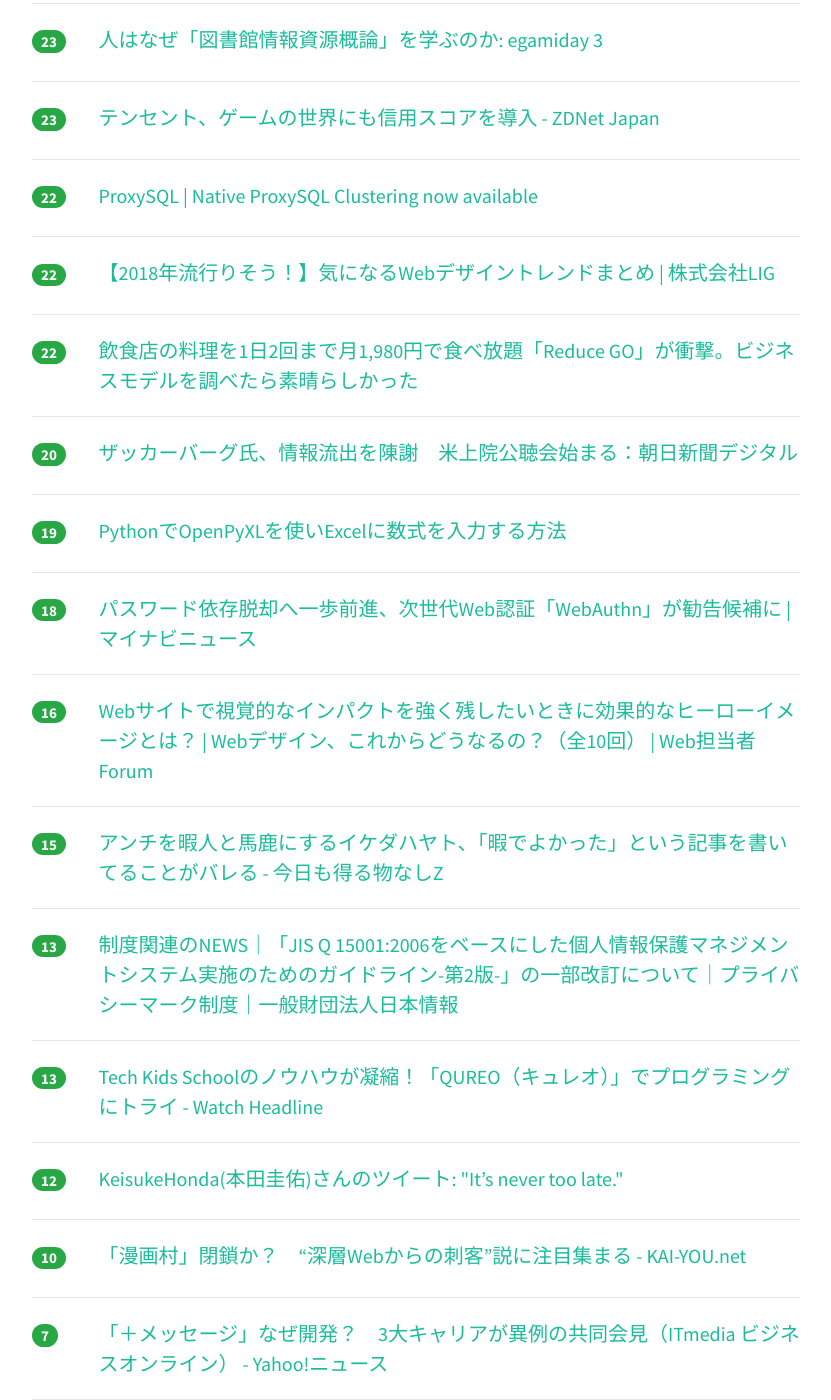
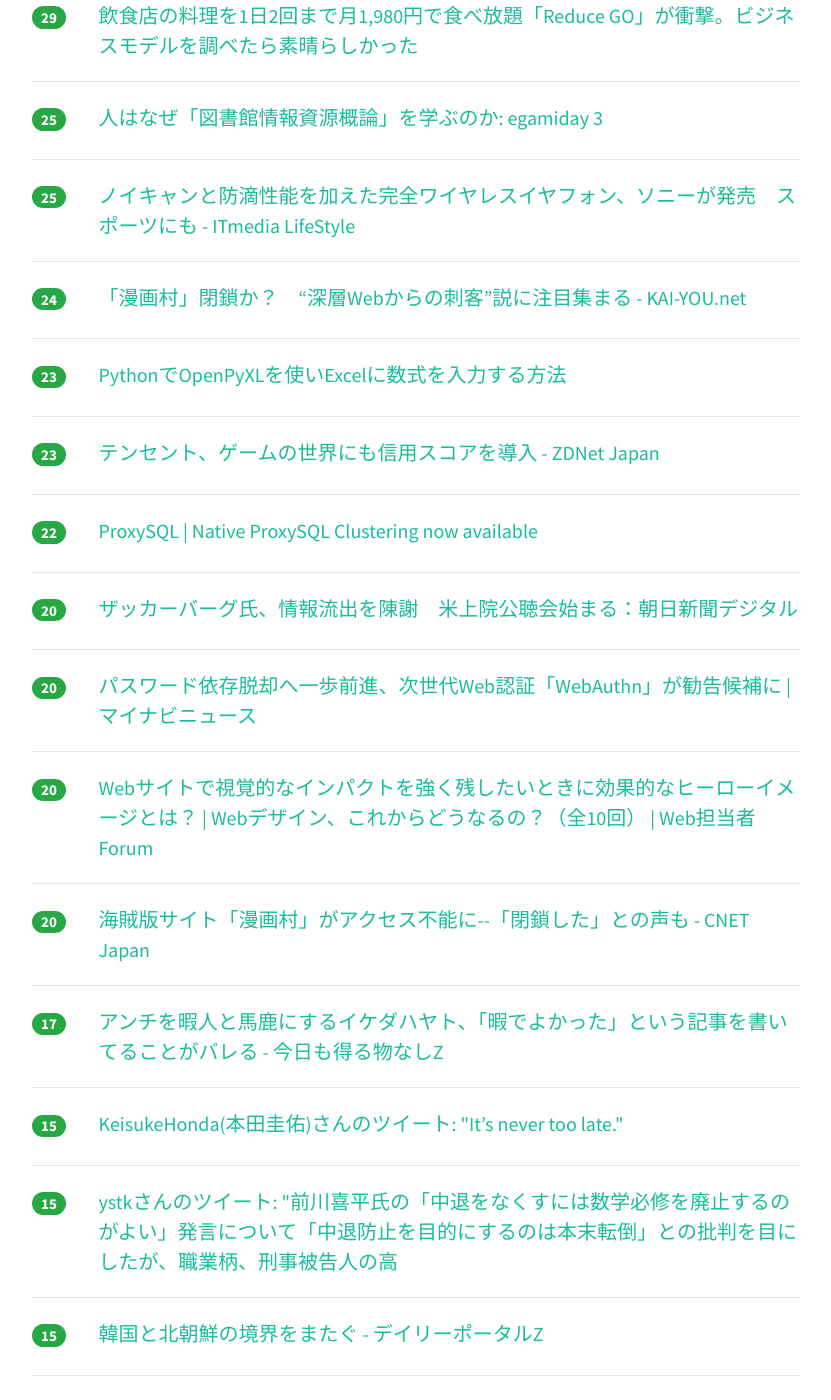
Before and after one commit to yatta47/hatena-matome-site, a Jekyll site: the page built from _posts/2018-04-11-hatena.md, in a window 1280 px wide and 1400 px high, scrolled down 2546 px. Shown: the whole window, without its empty margins (224-1055 px from the left). Built offline with Jekyll 4.4.1, drawn with Linux system fonts in a browser that asks for light colours; nearby versions of some CDN libraries; some of the changed text lies outside the part shown.

Commit message:
Updated 2018-04-11

```diff
--- a/_posts/2018-04-11-hatena.md
+++ b/_posts/2018-04-11-hatena.md
@@ -1,33 +1,38 @@
 ---
 layout: post
 title:  "2018-04-11 はてぶIT"
-date:   2018-04-11 14:01:33
+date:   2018-04-11 15:01:33
 tags: [it-hotentry]
 ---
-41 件のデータあり
+45 件のデータあり
 
 <hr><div class="row">
-<div class="col-1"><span class="badge badge-pill badge-success h2">271</span></div>
+<div class="col-1"><span class="badge badge-pill badge-success h2">321</span></div>
 <div class="col-11"><a href='http://mercan.mercari.com/entry/2018/04/10/163322' target='_blank'>社内のSlack文化に密かに感動している件について #メルカリな日々 2018/4/10 - mercan（メルカン）</a></div>
 </div>
 <hr>
 <div class="row">
-<div class="col-1"><span class="badge badge-pill badge-success h2">258</span></div>
+<div class="col-1"><span class="badge badge-pill badge-success h2">278</span></div>
 <div class="col-11"><a href='http://www.publickey1.jp/blog/18/googlenetflixkayenta.html' target='_blank'>GoogleとNetflix、カナリアリリース分析ツール「Kayenta」オープンソースで公開。新たにデプロイしたリリースに問題がないかを自動分析 － Publickey</a></div>
 </div>
 <hr>
 <div class="row">
-<div class="col-1"><span class="badge badge-pill badge-success h2">155</span></div>
+<div class="col-1"><span class="badge badge-pill badge-success h2">159</span></div>
 <div class="col-11"><a href='https://qiita.com/IshitaTakeshi/items/915de731d8081e711ae5' target='_blank'>SSDで道路の損傷を検出した - Qiita</a></div>
 </div>
 <hr>
 <div class="row">
-<div class="col-1"><span class="badge badge-pill badge-success h2">130</span></div>
+<div class="col-1"><span class="badge badge-pill badge-success h2">135</span></div>
 <div class="col-11"><a href='https://github.com/ten' target='_blank'>Thank you for making 10 years of GitHub possible · GitHub</a></div>
 </div>
 <hr>
 <div class="row">
-<div class="col-1"><span class="badge badge-pill badge-success h2">85</span></div>
+<div class="col-1"><span class="badge badge-pill badge-success h2">102</span></div>
+<div class="col-11"><a href='https://blog.piyo.tech/posts/2018-04-11-react-native/' target='_blank'>React Nativeで自社サービスのiOS/Androidアプリをリプレイスした話 - ぴよログ</a></div>
+</div>
+<hr>
+<div class="row">
+<div class="col-1"><span class="badge badge-pill badge-success h2">92</span></div>
 <div class="col-11"><a href='https://www.fxsitecompat.com/ja/docs/2018/basic-auth-credentials-are-now-encoded-in-utf-8-instead-of-iso-8859-1/' target='_blank'>Basic 認証情報が ISO-8859-1 から UTF-8 によるエンコードに変わりました (影響あり) | Firefox サイト互換性情報</a></div>
 </div>
 <hr>
@@ -37,38 +42,38 @@ tags: [it-hotentry]
 </div>
 <hr>
 <div class="row">
-<div class="col-1"><span class="badge badge-pill badge-success h2">73</span></div>
-<div class="col-11"><a href='https://blog.piyo.tech/posts/2018-04-11-react-native/' target='_blank'>React Nativeで自社サービスのiOS/Androidアプリをリプレイスした話 - ぴよログ</a></div>
+<div class="col-1"><span class="badge badge-pill badge-success h2">66</span></div>
+<div class="col-11"><a href='http://developer.kaizenplatform.com/entry/glidenote/2018-04-11' target='_blank'>Kaizen Platformで行っているOnboardingプロセス - Kaizen Platform 開発者ブログ</a></div>
 </div>
 <hr>
 <div class="row">
-<div class="col-1"><span class="badge badge-pill badge-success h2">56</span></div>
+<div class="col-1"><span class="badge badge-pill badge-success h2">64</span></div>
+<div class="col-11"><a href='http://www.publickey1.jp/blog/18/ruby_on_rails_52active_storageredis.html' target='_blank'>Ruby on Rails 5.2正式版発表。Active Storageによるクラウドストレージ対応、Redisでのキャッシュ対応など － Publickey</a></div>
+</div>
+<hr>
+<div class="row">
+<div class="col-1"><span class="badge badge-pill badge-success h2">63</span></div>
+<div class="col-11"><a href='http://news.livedoor.com/article/detail/14562118/' target='_blank'>海賊版サイト「漫画村」が閉鎖か 管理人逃亡との憶測も - ライブドアニュース</a></div>
+</div>
+<hr>
+<div class="row">
+<div class="col-1"><span class="badge badge-pill badge-success h2">59</span></div>
 <div class="col-11"><a href='https://www.nikkei.com/article/DGXMZO29214870Q8A410C1CR8000/' target='_blank'>Ｐマーク発行機関も「パスワード定期変更は不要」　　：日本経済新聞</a></div>
 </div>
 <hr>
 <div class="row">
-<div class="col-1"><span class="badge badge-pill badge-success h2">56</span></div>
-<div class="col-11"><a href='http://www.publickey1.jp/blog/18/ruby_on_rails_52active_storageredis.html' target='_blank'>Ruby on Rails 5.2正式版発表。Active Storageによるクラウドストレージ対応、Redisでのキャッシュ対応など － Publickey</a></div>
-</div>
-<hr>
-<div class="row">
-<div class="col-1"><span class="badge badge-pill badge-success h2">53</span></div>
+<div class="col-1"><span class="badge badge-pill badge-success h2">58</span></div>
 <div class="col-11"><a href='https://coliss.com/articles/build-websites/operation/work/confirmation-guidline-for-advertisement-production.html' target='_blank'>フリーランスの人も知っておきたい！メールで要件やスケジュール、修正の内容をやり取りする時のガイドライン | コリス</a></div>
 </div>
 <hr>
 <div class="row">
-<div class="col-1"><span class="badge badge-pill badge-success h2">52</span></div>
-<div class="col-11"><a href='http://developer.kaizenplatform.com/entry/glidenote/2018-04-11' target='_blank'>Kaizen Platformで行っているOnboardingプロセス - Kaizen Platform 開発者ブログ</a></div>
-</div>
-<hr>
-<div class="row">
-<div class="col-1"><span class="badge badge-pill badge-success h2">47</span></div>
+<div class="col-1"><span class="badge badge-pill badge-success h2">49</span></div>
 <div class="col-11"><a href='https://baigie.me/nippo/2018/04/11/landing-page-7point/' target='_blank'>ランディングページのデザインに必要な7つの心がけ | ベイジの日報</a></div>
 </div>
 <hr>
 <div class="row">
-<div class="col-1"><span class="badge badge-pill badge-success h2">44</span></div>
-<div class="col-11"><a href='http://news.livedoor.com/article/detail/14562118/' target='_blank'>海賊版サイト「漫画村」が閉鎖か 管理人逃亡との憶測も - ライブドアニュース</a></div>
+<div class="col-1"><span class="badge badge-pill badge-success h2">46</span></div>
+<div class="col-11"><a href='https://cloud.watch.impress.co.jp/docs/news/1116199.html' target='_blank'>TIS、機械学習で感情解析を行うためのデータセット「chABSA-dataset」を無償公開 - クラウド Watch</a></div>
 </div>
 <hr>
 <div class="row">
@@ -82,12 +87,7 @@ tags: [it-hotentry]
 </div>
 <hr>
 <div class="row">
-<div class="col-1"><span class="badge badge-pill badge-success h2">43</span></div>
-<div class="col-11"><a href='https://cloud.watch.impress.co.jp/docs/news/1116199.html' target='_blank'>TIS、機械学習で感情解析を行うためのデータセット「chABSA-dataset」を無償公開 - クラウド Watch</a></div>
-</div>
-<hr>
-<div class="row">
-<div class="col-1"><span class="badge badge-pill badge-success h2">39</span></div>
+<div class="col-1"><span class="badge badge-pill badge-success h2">41</span></div>
 <div class="col-11"><a href='http://www.itmedia.co.jp/mobile/articles/1804/10/news128.html' target='_blank'>SMSやキャリアメールとの違いは？　「＋メッセージ」でできること、できないこと (1/2) - ITmedia Mobile</a></div>
 </div>
 <hr>
@@ -97,13 +97,23 @@ tags: [it-hotentry]
 </div>
 <hr>
 <div class="row">
+<div class="col-1"><span class="badge badge-pill badge-success h2">35</span></div>
+<div class="col-11"><a href='https://jp.techcrunch.com/2018/04/11/aidemy/' target='_blank'>エンジニアも使うAIプログラミング学習サイト「Aidemy」が1万ユーザー突破、有料プランも開始 | TechCrunch Japan</a></div>
+</div>
+<hr>
+<div class="row">
+<div class="col-1"><span class="badge badge-pill badge-success h2">35</span></div>
+<div class="col-11"><a href='https://anond.hatelabo.jp/20180411003650' target='_blank'>派遣のプログラマが使えない理由</a></div>
+</div>
+<hr>
+<div class="row">
 <div class="col-1"><span class="badge badge-pill badge-success h2">31</span></div>
 <div class="col-11"><a href='http://jaykogami.com/2018/04/15100.html' target='_blank'>音楽業界が16.5%の二桁成長したアメリカは、いかに「音楽ストリーミングの国」として成功したか？ | All Digital Music</a></div>
 </div>
 <hr>
 <div class="row">
-<div class="col-1"><span class="badge badge-pill badge-success h2">30</span></div>
-<div class="col-11"><a href='https://anond.hatelabo.jp/20180411003650' target='_blank'>派遣のプログラマが使えない理由</a></div>
+<div class="col-1"><span class="badge badge-pill badge-success h2">31</span></div>
+<div class="col-11"><a href='https://liginc.co.jp/392211' target='_blank'>【2018年流行りそう！】気になるWebデザイントレンドまとめ | 株式会社LIG</a></div>
 </div>
 <hr>
 <div class="row">
@@ -112,8 +122,13 @@ tags: [it-hotentry]
 </div>
 <hr>
 <div class="row">
-<div class="col-1"><span class="badge badge-pill badge-success h2">26</span></div>
-<div class="col-11"><a href='https://jp.techcrunch.com/2018/04/11/aidemy/' target='_blank'>エンジニアも使うAIプログラミング学習サイト「Aidemy」が1万ユーザー突破、有料プランも開始 | TechCrunch Japan</a></div>
+<div class="col-1"><span class="badge badge-pill badge-success h2">29</span></div>
+<div class="col-11"><a href='http://it-rush.com/reduce-go' target='_blank'>飲食店の料理を1日2回まで月1,980円で食べ放題「Reduce GO」が衝撃。ビジネスモデルを調べたら素晴らしかった</a></div>
+</div>
+<hr>
+<div class="row">
+<div class="col-1"><span class="badge badge-pill badge-success h2">25</span></div>
+<div class="col-11"><a href='http://egamiday3.seesaa.net/article/458716536.html' target='_blank'>人はなぜ「図書館情報資源概論」を学ぶのか: egamiday 3</a></div>
 </div>
 <hr>
 <div class="row">
@@ -122,8 +137,13 @@ tags: [it-hotentry]
 </div>
 <hr>
 <div class="row">
+<div class="col-1"><span class="badge badge-pill badge-success h2">24</span></div>
+<div class="col-11"><a href='http://kai-you.net/article/52359' target='_blank'>「漫画村」閉鎖か？　“深層Webからの刺客”説に注目集まる - KAI-YOU.net</a></div>
+</div>
+<hr>
+<div class="row">
 <div class="col-1"><span class="badge badge-pill badge-success h2">23</span></div>
-<div class="col-11"><a href='http://egamiday3.seesaa.net/article/458716536.html' target='_blank'>人はなぜ「図書館情報資源概論」を学ぶのか: egamiday 3</a></div>
+<div class="col-11"><a href='https://tonari-it.com/python-openpyxl-formula/' target='_blank'>PythonでOpenPyXLを使いExcelに数式を入力する方法</a></div>
 </div>
 <hr>
 <div class="row">
@@ -137,38 +157,43 @@ tags: [it-hotentry]
 </div>
 <hr>
 <div class="row">
-<div class="col-1"><span class="badge badge-pill badge-success h2">22</span></div>
-<div class="col-11"><a href='https://liginc.co.jp/392211' target='_blank'>【2018年流行りそう！】気になるWebデザイントレンドまとめ | 株式会社LIG</a></div>
-</div>
-<hr>
-<div class="row">
-<div class="col-1"><span class="badge badge-pill badge-success h2">22</span></div>
-<div class="col-11"><a href='http://it-rush.com/reduce-go' target='_blank'>飲食店の料理を1日2回まで月1,980円で食べ放題「Reduce GO」が衝撃。ビジネスモデルを調べたら素晴らしかった</a></div>
-</div>
-<hr>
-<div class="row">
 <div class="col-1"><span class="badge badge-pill badge-success h2">20</span></div>
 <div class="col-11"><a href='https://www.asahi.com/articles/ASL4C0T9CL4BUHBI03B.html' target='_blank'>ザッカーバーグ氏、情報流出を陳謝　米上院公聴会始まる：朝日新聞デジタル</a></div>
 </div>
 <hr>
 <div class="row">
-<div class="col-1"><span class="badge badge-pill badge-success h2">19</span></div>
-<div class="col-11"><a href='https://tonari-it.com/python-openpyxl-formula/' target='_blank'>PythonでOpenPyXLを使いExcelに数式を入力する方法</a></div>
-</div>
-<hr>
-<div class="row">
-<div class="col-1"><span class="badge badge-pill badge-success h2">18</span></div>
+<div class="col-1"><span class="badge badge-pill badge-success h2">20</span></div>
 <div class="col-11"><a href='https://news.mynavi.jp/article/20180411-614792/' target='_blank'>パスワード依存脱却へ一歩前進、次世代Web認証「WebAuthn」が勧告候補に | マイナビニュース</a></div>
 </div>
 <hr>
 <div class="row">
-<div class="col-1"><span class="badge badge-pill badge-success h2">16</span></div>
+<div class="col-1"><span class="badge badge-pill badge-success h2">20</span></div>
 <div class="col-11"><a href='https://webtan.impress.co.jp/e/2018/04/11/28486' target='_blank'>Webサイトで視覚的なインパクトを強く残したいときに効果的なヒーローイメージとは？ | Webデザイン、これからどうなるの？（全10回） | Web担当者Forum</a></div>
 </div>
 <hr>
 <div class="row">
+<div class="col-1"><span class="badge badge-pill badge-success h2">20</span></div>
+<div class="col-11"><a href='https://japan.cnet.com/article/35117556/' target='_blank'>海賊版サイト「漫画村」がアクセス不能に--「閉鎖した」との声も - CNET Japan</a></div>
+</div>
+<hr>
+<div class="row">
+<div class="col-1"><span class="badge badge-pill badge-success h2">17</span></div>
+<div class="col-11"><a href='http://kyoumoe.hatenablog.com/entry/20180410/1523371740' target='_blank'>アンチを暇人と馬鹿にするイケダハヤト、「暇でよかった」という記事を書いてることがバレる - 今日も得る物なしZ</a></div>
+</div>
+<hr>
+<div class="row">
 <div class="col-1"><span class="badge badge-pill badge-success h2">15</span></div>
-<div class="col-11"><a href='http://kyoumoe.hatenablog.com/entry/20180410/1523371740' target='_blank'>アンチを暇人と馬鹿にするイケダハヤト、「暇でよかった」という記事を書いてることがバレる - 今日も得る物なしZ</a></div>
+<div class="col-11"><a href='http://twitter.com/kskgroup2017/status/983501820575141893' target='_blank'>KeisukeHonda(本田圭佑)さんのツイート: "It’s never too late."</a></div>
+</div>
+<hr>
+<div class="row">
+<div class="col-1"><span class="badge badge-pill badge-success h2">15</span></div>
+<div class="col-11"><a href='http://twitter.com/lawkus/status/983600948223270913' target='_blank'>ystkさんのツイート: "前川喜平氏の「中退をなくすには数学必修を廃止するのがよい」発言について「中退防止を目的にするのは本末転倒」との批判を目にしたが、職業柄、刑事被告人の高</a></div>
+</div>
+<hr>
+<div class="row">
+<div class="col-1"><span class="badge badge-pill badge-success h2">15</span></div>
+<div class="col-11"><a href='http://portal.nifty.com/kiji/180411202568_1.htm' target='_blank'>韓国と北朝鮮の境界をまたぐ - デイリーポータルZ</a></div>
 </div>
 <hr>
 <div class="row">
@@ -182,13 +207,8 @@ tags: [it-hotentry]
 </div>
 <hr>
 <div class="row">
-<div class="col-1"><span class="badge badge-pill badge-success h2">12</span></div>
-<div class="col-11"><a href='http://twitter.com/kskgroup2017/status/983501820575141893' target='_blank'>KeisukeHonda(本田圭佑)さんのツイート: "It’s never too late."</a></div>
-</div>
-<hr>
-<div class="row">
-<div class="col-1"><span class="badge badge-pill badge-success h2">10</span></div>
-<div class="col-11"><a href='http://kai-you.net/article/52359' target='_blank'>「漫画村」閉鎖か？　“深層Webからの刺客”説に注目集まる - KAI-YOU.net</a></div>
+<div class="col-1"><span class="badge badge-pill badge-success h2">11</span></div>
+<div class="col-11"><a href='http://blog.livedoor.jp/k_urushima/archives/1839344.html' target='_blank'>自堕落な技術者の日記 : 最近の証明書の話題(1) 韓国政府PKIのマズいワイルドカード証明書発行 - livedoor Blog（ブログ）</a></div>
 </div>
 <hr>
 <div class="row">
```
